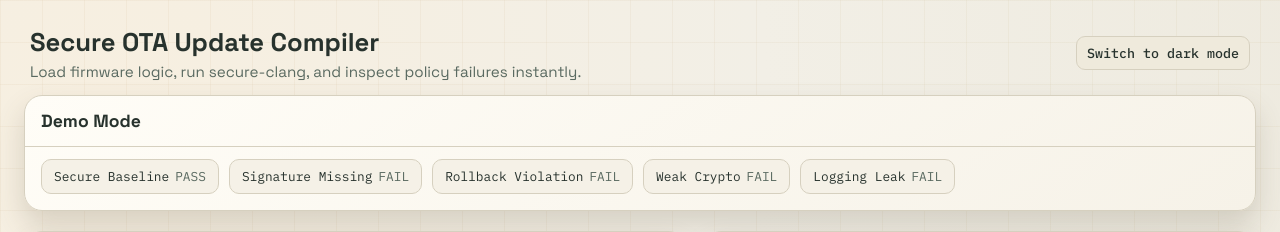
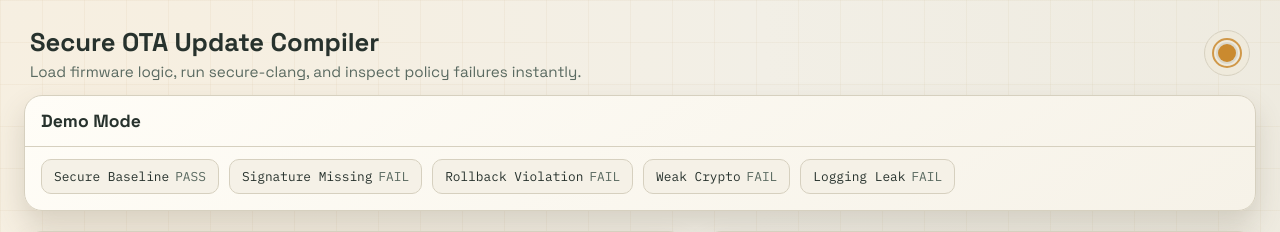
Before and after one commit to ds-bhatia/ota-update-compiler, a Flask app: page / in a window 1280 px wide. Shown: the top 232 px of the page. Run offline with Flask 3, Linux system fonts and the light colour scheme; data that the repository does not hold is empty; some libraries are stand-ins or nearby versions.

Commit message:
sun and moon

```diff
--- a/web-demo/static/app.js
+++ b/web-demo/static/app.js
@@ -16,6 +16,7 @@ const historyChart = document.getElementById('historyChart');
 const exportJsonBtn = document.getElementById('exportJsonBtn');
 const exportMdBtn = document.getElementById('exportMdBtn');
 const themeToggle = document.getElementById('themeToggle');
+const themeGlyph = document.getElementById('themeGlyph');
 
 const runHistory = [];
 let lastCompilePayload = null;
@@ -108,7 +109,12 @@ function applyTheme(theme) {
   document.body.setAttribute('data-theme', theme);
   localStorage.setItem(THEME_KEY, theme);
   if (themeToggle) {
-    themeToggle.textContent = theme === 'dark' ? 'Switch to light mode' : 'Switch to dark mode';
+    const nextTheme = theme === 'dark' ? 'light' : 'dark';
+    themeToggle.setAttribute('aria-label', `Switch to ${nextTheme} mode`);
+    themeToggle.setAttribute('title', `Switch to ${nextTheme} mode`);
+  }
+  if (themeGlyph) {
+    themeGlyph.className = `theme-glyph ${theme === 'dark' ? 'moon' : 'sun'}`;
   }
   drawHistoryChart();
 }
--- a/web-demo/static/styles.css
+++ b/web-demo/static/styles.css
@@ -223,7 +223,63 @@ input {
 
 .theme-toggle {
   align-self: center;
-  min-width: 170px;
+  width: 46px;
+  height: 46px;
+  min-width: 46px;
+  padding: 0;
+  display: grid;
+  place-items: center;
+  border-radius: 999px;
+}
+
+.theme-glyph {
+  position: relative;
+  width: 18px;
+  height: 18px;
+  display: block;
+}
+
+.theme-glyph.sun {
+  border-radius: 50%;
+  background: var(--accent);
+  box-shadow: 0 0 0 2px rgba(0, 0, 0, 0.08);
+}
+
+.theme-glyph.sun::before {
+  content: "";
+  position: absolute;
+  inset: -6px;
+  border-radius: 50%;
+  border: 2px solid var(--accent);
+  opacity: 0.85;
+}
+
+.theme-glyph.moon {
+  border-radius: 50%;
+  background: var(--ink);
+}
+
+.theme-glyph.moon::before {
+  content: "";
+  position: absolute;
+  top: 1px;
+  left: 6px;
+  width: 14px;
+  height: 14px;
+  border-radius: 50%;
+  background: var(--surface-chip);
+}
+
+.sr-only {
+  position: absolute;
+  width: 1px;
+  height: 1px;
+  padding: 0;
+  margin: -1px;
+  overflow: hidden;
+  clip: rect(0, 0, 0, 0);
+  white-space: nowrap;
+  border: 0;
 }
 
 .filename-row {
--- a/web-demo/templates/index.html
+++ b/web-demo/templates/index.html
@@ -16,7 +16,10 @@
       <h1>Secure OTA Update Compiler</h1>
       <p class="sub">Load firmware logic, run secure-clang, and inspect policy failures instantly.</p>
     </div>
-    <button id="themeToggle" class="btn secondary theme-toggle" type="button">Switch to light mode</button>
+    <button id="themeToggle" class="btn secondary theme-toggle" type="button" aria-label="Switch theme" title="Switch theme">
+      <span id="themeGlyph" class="theme-glyph moon" aria-hidden="true"></span>
+      <span class="sr-only">Toggle color theme</span>
+    </button>
   </header>
 
   <section class="demo-mode panel">
```
